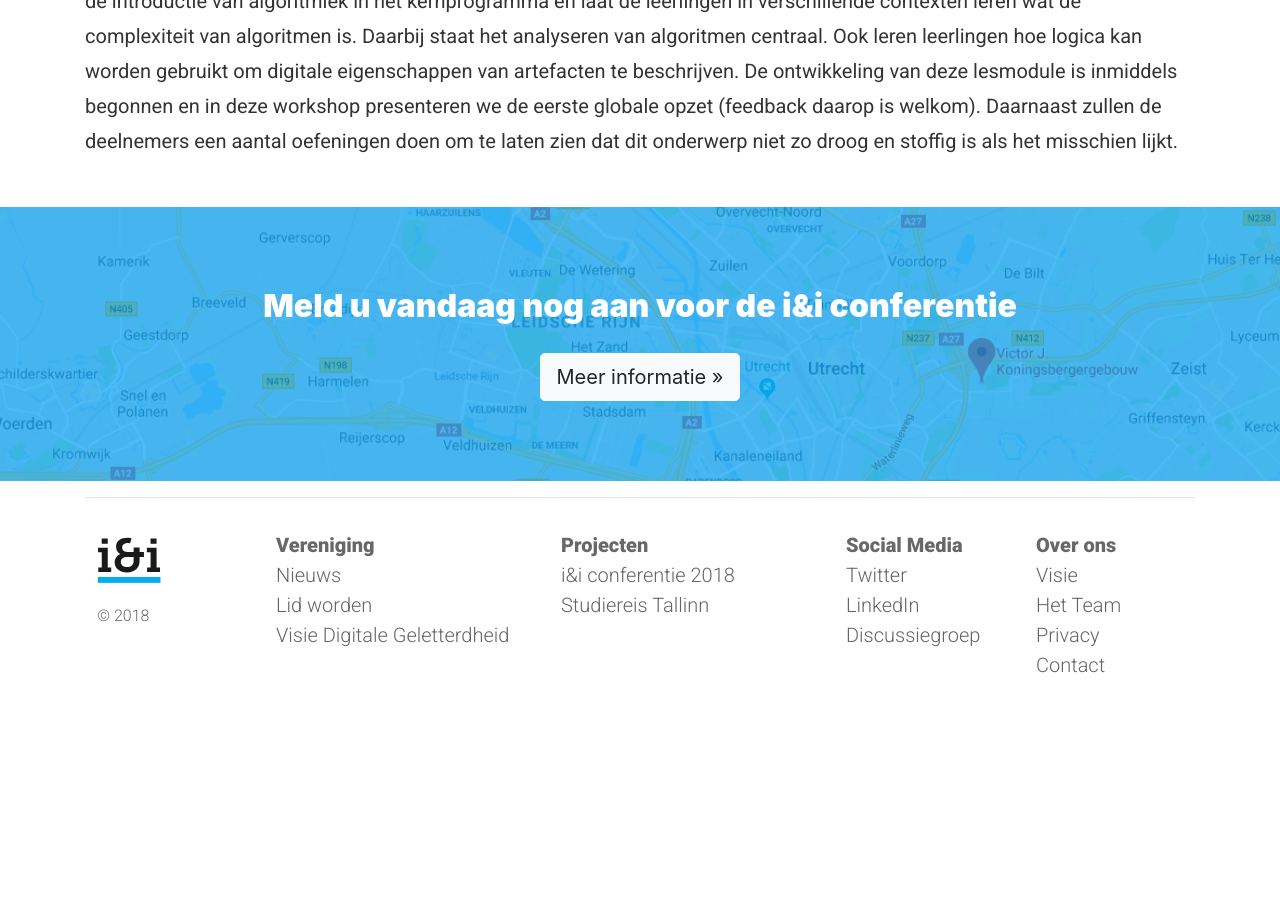
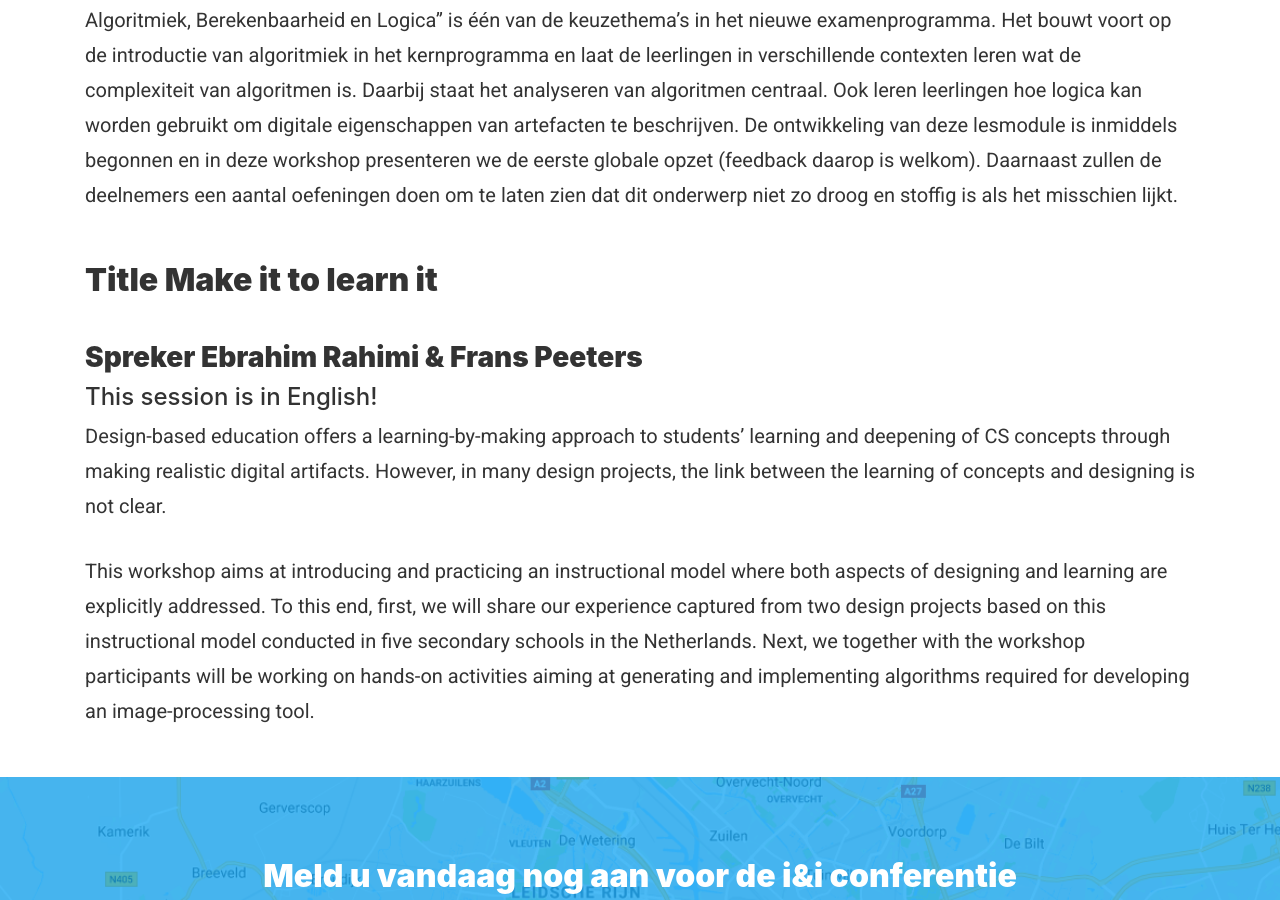
Before and after one commit to ieni/website, a Jekyll site: the page built from _projects/ieni-conferentie-2018.md, in a window 1280 px wide and 900 px high, scrolled down 7969 px. Built offline with Jekyll 4.4.1, drawn with Linux system fonts in a browser that asks for light colours; before the commit the page ends 8681 px from its top, so only the background shows below that.

Commit message:
Added session make it to learn it

```diff
--- a/_projects/ieni-conferentie-2018.md
+++ b/_projects/ieni-conferentie-2018.md
@@ -121,3 +123,11 @@ In de aansluitende discussie wordt u van harte uitgenodigd om mee te denken over
 ## Titel “Keuzemodule Algoritmiek”
 ### Spreker Christian Köppe
 Algoritmiek, Berekenbaarheid en Logica” is één van de keuzethema’s in het nieuwe examenprogramma. Het bouwt voort op de introductie van algoritmiek in het kernprogramma en laat de leerlingen in verschillende contexten leren wat de complexiteit van algoritmen is. Daarbij staat het analyseren van algoritmen centraal. Ook leren leerlingen hoe logica kan worden gebruikt om digitale eigenschappen van artefacten te beschrijven. De ontwikkeling van deze lesmodule is inmiddels begonnen en in deze workshop presenteren we de eerste globale opzet (feedback daarop is welkom). Daarnaast zullen de deelnemers een aantal oefeningen doen om te laten zien dat dit onderwerp niet zo droog en stoffig is als het misschien lijkt.
+
+## Title Make it to learn it
+### Spreker Ebrahim Rahimi & Frans Peeters
+#### This session is in English!
+
+Design-based education offers a learning-by-making approach to students’ learning and deepening of CS concepts through making realistic digital artifacts. However, in many design projects, the link between the learning of concepts and designing is not clear.
+
+This workshop aims at introducing and practicing an instructional model where both aspects of designing and learning are explicitly addressed. To this end, first, we will share our experience captured from two design projects based on this instructional model conducted in five secondary schools in the Netherlands. Next, we together with the workshop participants will be working on hands-on activities aiming at generating and implementing algorithms required for developing an image-processing tool.
```
Also changed, not shown: other parts of _projects/ieni-conferentie-2018.md (+2 -0 lines).
